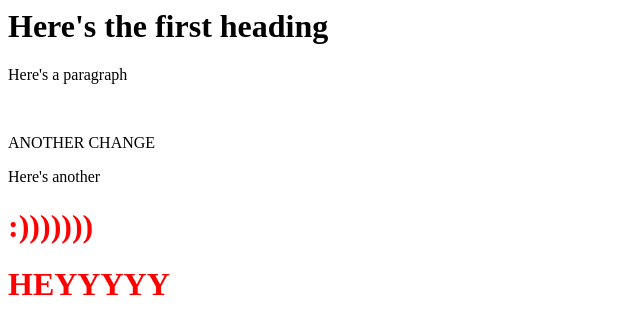
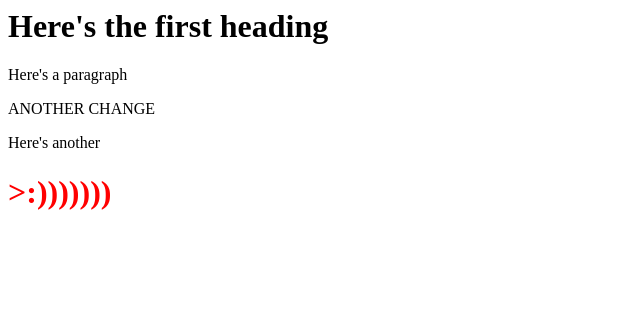
Before and after one commit to jack-marken/jack-marken.github.io, a plain HTML site: page index.html in a window 1280 px wide. Shown: the whole page, without its empty margins (0-640 px from the left). Drawn offline with Linux system fonts and the light colour scheme.

Commit message:
Fifth commit

```diff
--- a/index.html
+++ b/index.html
@@ -5,10 +5,8 @@
     <body>
         <h1>Here's the first heading</h1>
         <p>Here's a paragraph</p>
-        <br>
         <p>ANOTHER CHANGE</p>
         <p>Here's another</p>
-        <h1 style="color: red;">:)))))))</h1>
-        <h1 style="color: red">HEYYYYY</h1>
+        <h1 style="color: red;">>:)))))))</h1>
     </body>
 </html>
```
